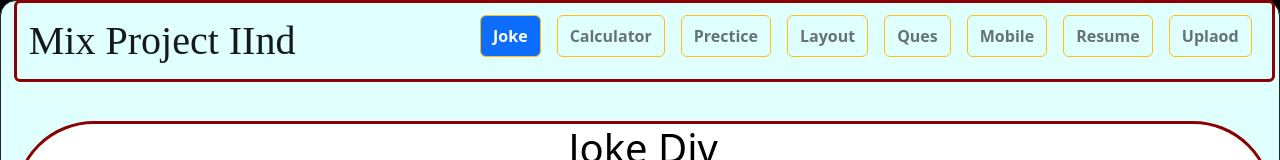
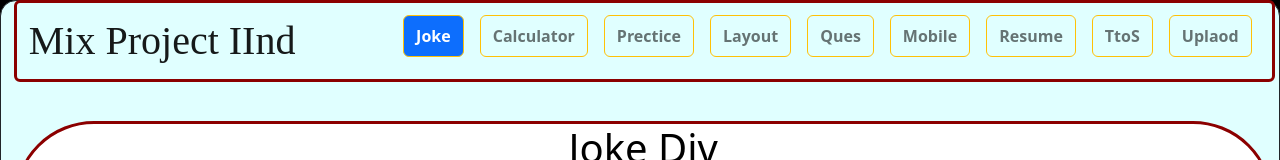
Before and after one commit to Ashishkuldeep23/small-projects2, a React (Vite) app: page / in a window 1280 px wide. Shown: the top 160 px of the page. Built offline with nearby package versions, Linux system fonts and the light colour scheme; no server answers.

Commit message:
Text to Speech not done

```diff
--- a/src/App.jsx
+++ b/src/App.jsx
@@ -21,7 +21,9 @@ import PersonalCard from "./components/personalCard/PersonalCard"
 
 import ProgramingJokes from './components/ProgramingJokes/ProgramingJokes';
 
-import HeaderNavBar from './components/HeaderNavBar';
+import TextToSpeech from './components/TextToSpeech/TextToSpeech';
+
+import HeaderNavBar from './HeaderNavBar';
 
 import Layout from './Layout';
 
@@ -70,6 +72,11 @@ function App() {
 
 
           <Route path='/prectice' element={<><Layout layoutFor="For Prectice Only" bg="pink" > <Precice3 /> </Layout></>} />
+
+
+
+          {/* Text To Speech div */}
+          <Route path='/TtoS' element={<><Layout layoutFor="Text To Speech" > <TextToSpeech /> </Layout></>} />
 
 
 
--- /dev/null
+++ b/src/HeaderNavBar.jsx
@@ -0,0 +1,118 @@
+import React, { useEffect, useState } from 'react'
+
+
+import { Link } from 'react-router-dom'
+
+const tabArr = ["joke", "calculator", "prectice", "layout", "ques", "mobile", "resume", "TtoS" , "uplaod"]
+
+
+
+const HeaderNavBar = () => {
+
+
+    const [currentTab, setCurrentTab] = useState(1)
+
+
+
+    useEffect( ()=>{
+
+
+        // // // Below all code is written for tab set also when user refresh the page.
+
+
+        // console.log(window)
+        // console.log(window.location.hash)
+
+        // let pathName = window.location.pathname
+
+        let hashName = window.location.hash    // // // By this way , i can get hast path of url
+
+        let actualNameOfHash = hashName.slice(2)   // // // TakeOut Actual path from hash path (I'm slicing from 2 becoz i know 0 and first charactors --> that is --> #\)
+        // console.log(hashName.slice(2))
+
+        let indexWherePath = tabArr.indexOf(actualNameOfHash)   // // // Search the path name in our array of pathnames , (if -1 means first path that is joke div , if getting value othenThen -1 , that is index value , set this other index value by adding 1 becoz i use in jsx.)
+
+        // console.log(indexWherePath)
+
+        if(indexWherePath === -1){
+            setCurrentTab(1)
+        }else{
+            setCurrentTab(indexWherePath+1)
+        }
+
+    }  , [])
+
+
+
+    return (
+        <>
+
+            <nav
+
+                className="navbar navbar-expand-lg bg-body-tertiary w-100"
+            >
+                <div className="container-fluid align-items-start">
+
+                    <div >
+                        <a
+                            id='header_heading'
+                            style={{ fontFamily: 'cursive' }}
+                            className="navbar-brand"
+                            href="#"
+                        >Mix <span className='d-none d-sm-inline'>Project</span> IInd</a>
+                    </div>
+
+
+                    <div>
+                        <button className="navbar-toggler w-100 " type="button" data-bs-toggle="collapse" data-bs-target="#navbarSupportedContent" aria-controls="navbarSupportedContent" aria-expanded="false" aria-label="Toggle navigation">
+                            <span className="navbar-toggler-icon"></span>
+                        </button>
+
+                        <div className="collapse navbar-collapse " id="navbarSupportedContent">
+                            <ul className="navbar-nav me-auto mb-2 mb-lg-0">
+
+                                {
+                                    tabArr.map((ele, i) => {
+
+                                        return (
+                                            <li key={i} className={"nav-item mx-2  my-1  text-center px-1 border border-warning fw-bold rounded" + (currentTab === i + 1 ? " bg-primary " : "")} >
+                                                <Link
+                                                    to={`/${ele === "joke" ? "" : ele}`}
+                                                    className={"nav-link text-capitalize" + (currentTab === i + 1 ? " text-white " : "")}
+                                                    aria-current="page"
+                                                    href="#"
+                                                    onClick={() => { setCurrentTab(i + 1) }}
+
+                                                >{ele}</Link>
+                                            </li>
+                                        )
+                                    })
+                                }
+
+
+
+                                {/* <li className="nav-item mx-2 my-1 text-center px-1 border border-warning fw-bold rounded ">
+                                    <a className="nav-link text-capitalize" href="#">Link</a>
+                                </li>
+                                <li className="nav-item mx-2  my-1  text-center px-1 border border-warning fw-bold rounded ">
+                                    <a className="nav-link text-capitalize" href="#">About</a>
+                                </li>
+                                <li className="nav-item mx-2  my-1  text-center px-1 border border-warning fw-bold rounded ">
+                                    <a className="nav-link text-capitalize" href="#">Home</a>
+                                </li> */}
+
+
+                            </ul>
+                        </div>
+
+                    </div>
+
+                </div>
+            </nav>
+
+
+        </>
+    )
+}
+
+export default HeaderNavBar
--- a/src/components/ProgramingJokes/ProgramingJokes.jsx
+++ b/src/components/ProgramingJokes/ProgramingJokes.jsx
@@ -65,7 +65,7 @@ const ProgramingJokes = () => {
                             return (
                                 <div
                                     className='border border-danger py-3 px-2 d-flex justify-content-center align-items-center rounded '
-                                    key={el.id}
+                                    key={i}
                                 >
                                     <span id='numbring'>{i+1}</span>
                                     <img src={el.image} alt="joke" />
@@ -90,6 +90,8 @@ const ProgramingJokes = () => {
 
                             )
                         })
+
+
 
                     // JSON.stringify(jokeData)
                 }
--- /dev/null
+++ b/src/components/TextToSpeech/TextToSpeech.jsx
@@ -0,0 +1,98 @@
+import React, { useEffect, useState } from 'react'
+
+
+import "./text_to_speech_div.css"
+
+
+const TextToSpeech = () => {
+
+
+
+    const [userInput, setUserInput] = useState({ lang: "en-US", voice: "", text: "The quick brown fox jumps over the lazy dog" })
+
+    const [allLangs, setAllLanges] = useState([])
+
+    const [allVoices, setAllVoices] = useState({})
+
+
+
+
+
+    function onChangeHandler(e) {
+        // console.log(e)
+
+        e.isDefaultPrevented()
+        e.isPropagationStopped()
+
+        setUserInput({ ...userInput, [e.target.name]: e.target.value })
+
+    }
+
+    function getLanuages( ){
+        alert("Not working , Api limit Over");
+    }
+
+    useEffect(() => {
+
+        getLanuages()
+
+    }, [])
+
+
+
+
+    return (
+        <>
+
+            <div className='rounded border border-danger p-1' id='text_to_speech_div'>
+
+
+                <div className='rounded border border-danger p-1 h-100 text-center d-flex flex-column align-items-center'>
+
+                    <h4>Convert Text to Speech</h4>
+
+                    <label className='w-100 text-start fs-5' htmlFor="lang">Languase ⬇️</label>
+                    <select onChange={onChangeHandler} className='w-100 mb-2' name="lang" id="lang">
+
+                        {
+
+                            (allLangs && allLangs.length > 0 ) &&
+
+                            allLangs.map((el, i) => {
+                                return <option key={i} value={el?.language_code} >{el?.language_name}</option>
+                            })
+                        }
+
+                        {/*
+                        <option value="hn">Hindi</option>
+                        <option value="hn">Hindi</option>
+                        <option value="hn">Hindi</option>
+                        <option value="hn">Hindi</option> */}
+
+                    </select>
+
+
+
+                    <label className='w-100 text-start fs-5' htmlFor="voice">Voice ⬇️</label>
+                    <select onChange={onChangeHandler} className='w-100 mb-2' name="voice" id="voice">
+                        <option value="male">male</option>
+                        <option value="female">Female</option>
+                    </select>
+
+                    <label className='w-100 text-start fs-5' htmlFor="text">Yout Text ⬇️</label>
+                    <textarea onChange={onChangeHandler} value={userInput.text} className='w-100 mb-2' name="text" id="text" cols="30" rows="7"></textarea>
+
+
+                    <button className='me-auto ms-2 ms-md-auto me-md-2 p-1 btn btn-outline-success'>Get Voice</button>
+
+                </div>
+
+
+
+            </div>
+
+        </>
+    )
+}
+
+export default TextToSpeech
--- /dev/null
+++ b/src/components/TextToSpeech/text_to_speech_div.css
@@ -0,0 +1,15 @@
+#text_to_speech_div{
+    width: 50%;
+    aspect-ratio: 16/8;
+    /* background-color: red; */
+}
+
+
+
+
+
+@media (max-width : 450px) {
+    #text_to_speech_div{
+        width: 90%;
+    }
+}
```
